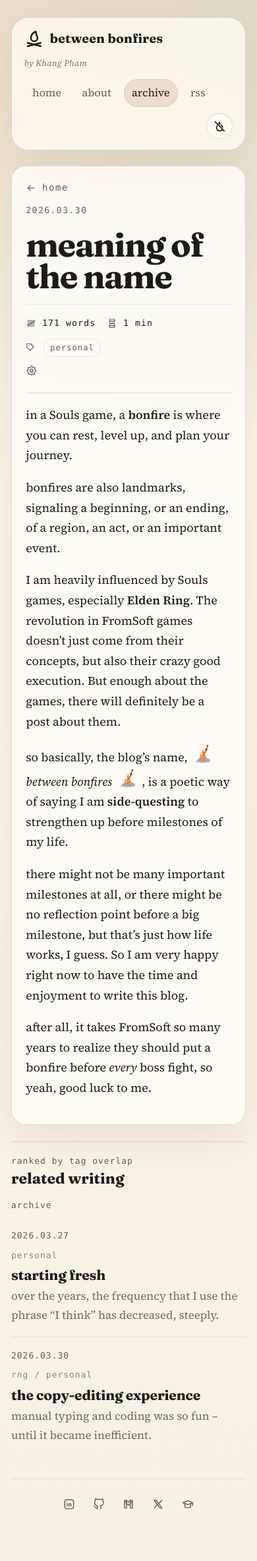
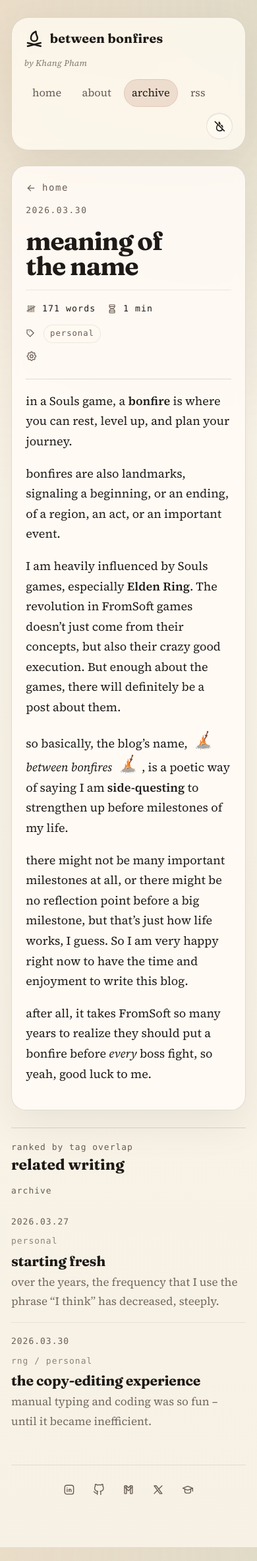
Before and after one commit to vkhangpham/vkhangpham.github.io, a Jekyll site: the page built from _posts/2026-03-30-meaning-of-the-name.md, in a window 390 px wide. Shown: the whole page at 66% size. Built offline with Jekyll 4.4.1, drawn with Linux system fonts in a browser that asks for light colours; after the commit the page ends 2345 px from its top, so only the background shows below that.

Commit message:
add new emotes and er tier lists

```diff
--- a/assets/css/site.css
+++ b/assets/css/site.css
@@ -1447,9 +1447,9 @@
 }
 
 .page-post .post-header h1 {
-  max-width: 10ch;
-  font-size: clamp(2.6rem, 8vw, 4.8rem);
-  line-height: 0.95;
+  max-width: 14ch;
+  font-size: clamp(2.35rem, 5.8vw, 4.2rem);
+  line-height: 0.96;
   letter-spacing: -0.03em;
   text-wrap: balance;
 }
@@ -1742,6 +1742,30 @@
   object-fit: contain;
 }
 
+.prose .tier-list-figure {
+  display: block;
+  width: 100%;
+  margin: 1.5rem 0;
+  text-align: center;
+}
+
+.prose .tier-list-figure + .tier-list-figure {
+  margin-top: 2rem;
+}
+
+.prose .tier-list-figure > .tier-list-caption {
+  display: block;
+  width: 100%;
+  margin: 0 0 0.55rem;
+  color: var(--muted);
+  font-family: "SFMono-Regular", Consolas, "Liberation Mono", monospace;
+  font-size: 0.82rem;
+  line-height: 1.2;
+  letter-spacing: 0.08em;
+  text-transform: lowercase;
+  text-align: center;
+}
+
 .page-post .reader-content[data-show-emotes="false"] img.inline-emote {
   display: none;
 }
@@ -1816,7 +1840,7 @@
   }
 
   .page-post .post-header h1 {
-    max-width: 11ch;
+    max-width: 13ch;
   }
 }
 
@@ -1879,8 +1903,8 @@
   }
 
   .page-post .post-header h1 {
-    max-width: 11ch;
-    font-size: clamp(2.2rem, 13vw, 3.8rem);
+    max-width: 12ch;
+    font-size: clamp(2.1rem, 10vw, 3.35rem);
   }
 
   .page-post .post-meta-bar {
```
Also changed, not shown: assets/emotes/drumroll.webp (added), assets/emotes/huhcat.webp (added), assets/emotes/nobtches.png (added), assets/emotes/nobtches.webp (added), assets/major-bosses.png (added), 1 other file.
